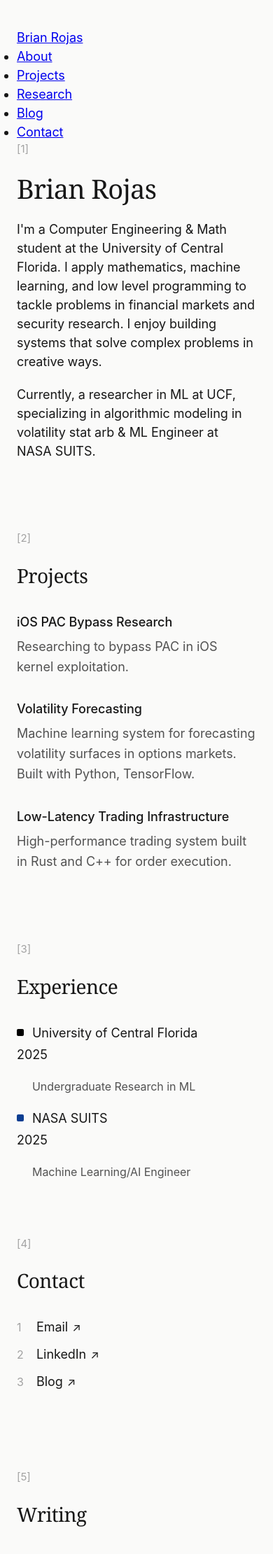
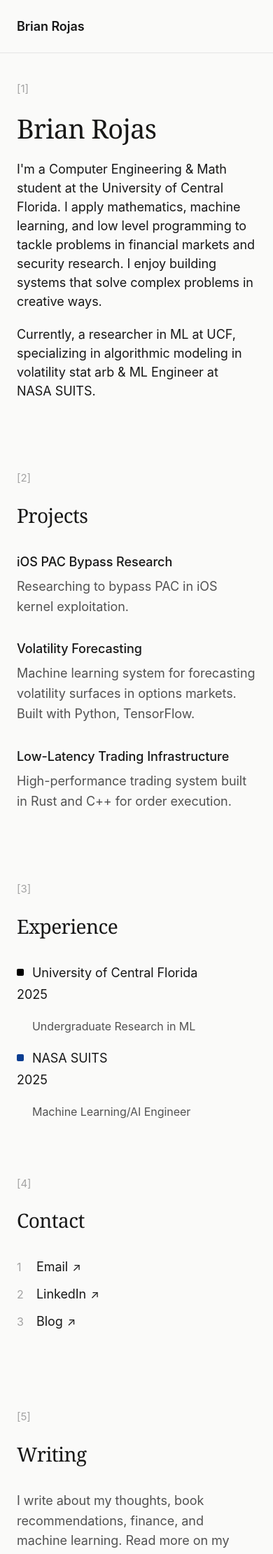
Before and after one commit to brianrojrc/brianrojrc.github.io, a Jekyll site: the page built from index.md, in a window 390 px wide. Shown: the top 2220 px of the page at 70% size. Built offline with Jekyll 4.4.1, drawn with Linux system fonts in a browser that asks for light colours.

Commit message:
Update style.scss

```diff
--- a/assets/css/style.scss
+++ b/assets/css/style.scss
@@ -13,6 +13,7 @@
     --text-secondary: #525252;
     --text-tertiary: #a3a3a3;
     --border: #e5e5e5;
+    --nav-width: 200px;
 }
 
 @media (prefers-color-scheme: dark) {
@@ -37,13 +38,72 @@
     line-height: 1.5;
     -webkit-font-smoothing: antialiased;
     letter-spacing: -0.003em;
-    padding: 60px 40px 120px;
+    display: flex;
+    min-height: 100vh;
 }
 
 h1, h2 {
     font-family: "Charter", "Iowan Old Style", "Georgia", serif;
     font-weight: 350;
     letter-spacing: -0.02em;
+}
+
+/* Sidebar Navigation */
+.sidebar-nav {
+    position: fixed;
+    left: 0;
+    top: 0;
+    width: var(--nav-width);
+    height: 100vh;
+    padding: 60px 32px;
+    border-right: 1px solid var(--border);
+    display: flex;
+    flex-direction: column;
+    gap: 48px;
+}
+
+.nav-header {
+    .site-title {
+        font-size: 18px;
+        font-weight: 600;
+        color: var(--text);
+        text-decoration: none;
+
+        &:hover {
+            color: var(--text-secondary);
+        }
+    }
+}
+
+.nav-links {
+    list-style: none;
+    display: flex;
+    flex-direction: column;
+    gap: 16px;
+
+    a {
+        font-size: 16px;
+        color: var(--text-secondary);
+        text-decoration: none;
+        transition: color 0.2s ease;
+
+        &:hover {
+            color: var(--text);
+        }
+
+        &.active {
+            color: var(--text);
+            font-weight: 500;
+        }
+    }
+}
+
+/* Main Content Area */
+.main-content {
+    margin-left: var(--nav-width);
+    flex: 1;
+    padding: 60px 40px 120px;
+    width: calc(100% - var(--nav-width));
 }
 
 .container {
@@ -294,6 +354,7 @@
 footer {
     padding-top: 60px;
     border-top: 1px solid var(--border);
+    margin-top: auto;
 
     p {
         font-size: 14px;
@@ -304,8 +365,36 @@
 }
 
 /* Mobile */
-@media (max-width: 768px) {
+@media (max-width: 968px) {
     body {
+        flex-direction: column;
+    }
+
+    .sidebar-nav {
+        position: relative;
+        width: 100%;
+        height: auto;
+        padding: 32px 24px;
+        border-right: none;
+        border-bottom: 1px solid var(--border);
+        flex-direction: row;
+        justify-content: space-between;
+        align-items: center;
+        gap: 24px;
+    }
+
+    .nav-links {
+        flex-direction: row;
+        gap: 24px;
+
+        a {
+            font-size: 15px;
+        }
+    }
+
+    .main-content {
+        margin-left: 0;
+        width: 100%;
         padding: 40px 24px 80px;
     }
 
@@ -345,3 +434,13 @@
         margin-bottom: 20px;
     }
 }
+
+@media (max-width: 768px) {
+    .nav-links {
+        display: none;
+    }
+
+    .sidebar-nav {
+        padding: 24px;
+    }
+}
```
